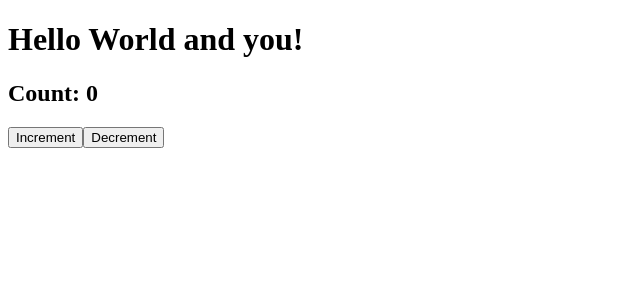
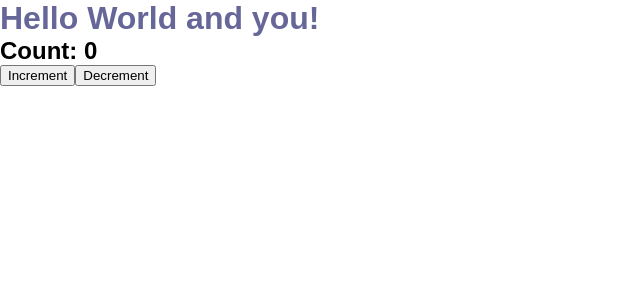
Before and after one commit to erikiva/stunning-fortnight, a React app: page / in a window 1280 px wide. Shown: the top 300 px of the page, without its empty margins (0-640 px from the left). Built offline with nearby package versions, Linux system fonts and the light colour scheme.

Commit message:
Added css and css loaders

```diff
--- a/package.json
+++ b/package.json
@@ -32,7 +32,9 @@
     "@babel/preset-env": "^7.2.3",
     "@babel/preset-react": "^7.0.0",
     "babel-loader": "^8.0.4",
+    "css-loader": "^2.1.0",
     "html-webpack-plugin": "^3.2.0",
+    "style-loader": "^0.23.1",
     "webpack": "^4.28.2",
     "webpack-cli": "^3.1.2",
     "webpack-dev-server": "^3.1.14",
--- a/src/App.js
+++ b/src/App.js
@@ -1,4 +1,5 @@
 import React, { Component } from "react";
+import "./styles.css";
 
 class App extends Component {
   state = {
--- /dev/null
+++ b/src/styles.css
@@ -0,0 +1,39 @@
+html {
+  box-sizing: border-box;
+  font-size: 16px;
+  font-family: sans-serif;
+}
+
+*,
+*:before,
+*:after {
+  box-sizing: inherit;
+}
+
+body,
+h1,
+h2,
+h3,
+h4,
+h5,
+h6,
+p,
+ol,
+ul {
+  margin: 0;
+  padding: 0;
+}
+
+ol,
+ul {
+  list-style: none;
+}
+
+img {
+  max-width: 100%;
+  height: auto;
+}
+
+h1 {
+  color: #666699;
+}
--- a/webpack.config.base.js
+++ b/webpack.config.base.js
@@ -17,6 +17,11 @@
           presets: ["@babel/preset-env", "@babel/preset-react"],
           plugins: ["@babel/plugin-proposal-class-properties"]
         }
+      },
+      {
+        test: /\.css$/,
+        use: ["style-loader", "css-loader"],
+        exclude: /node_modules/
       }
     ]
   },
```
Also changed, not shown: 1 other file (tests, documents, lock files or other folders).
